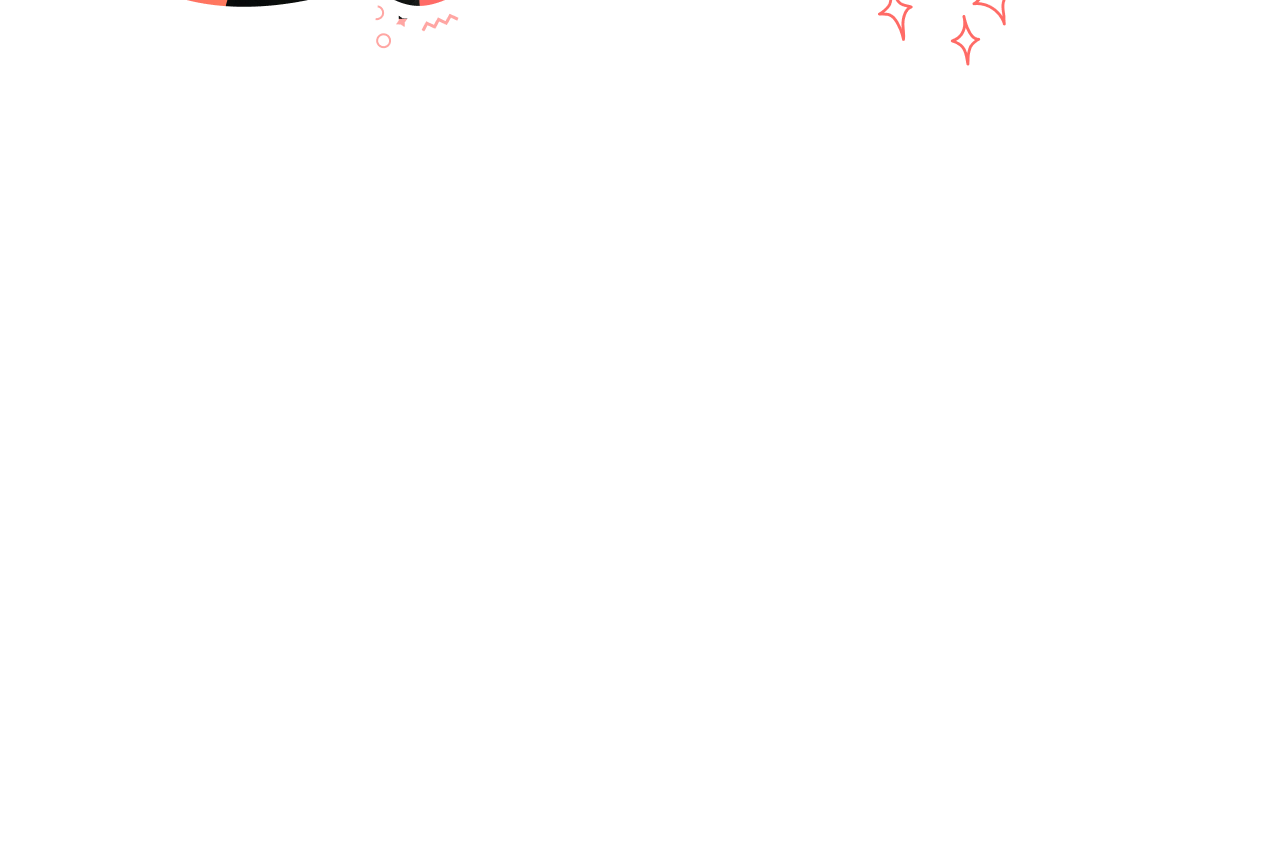
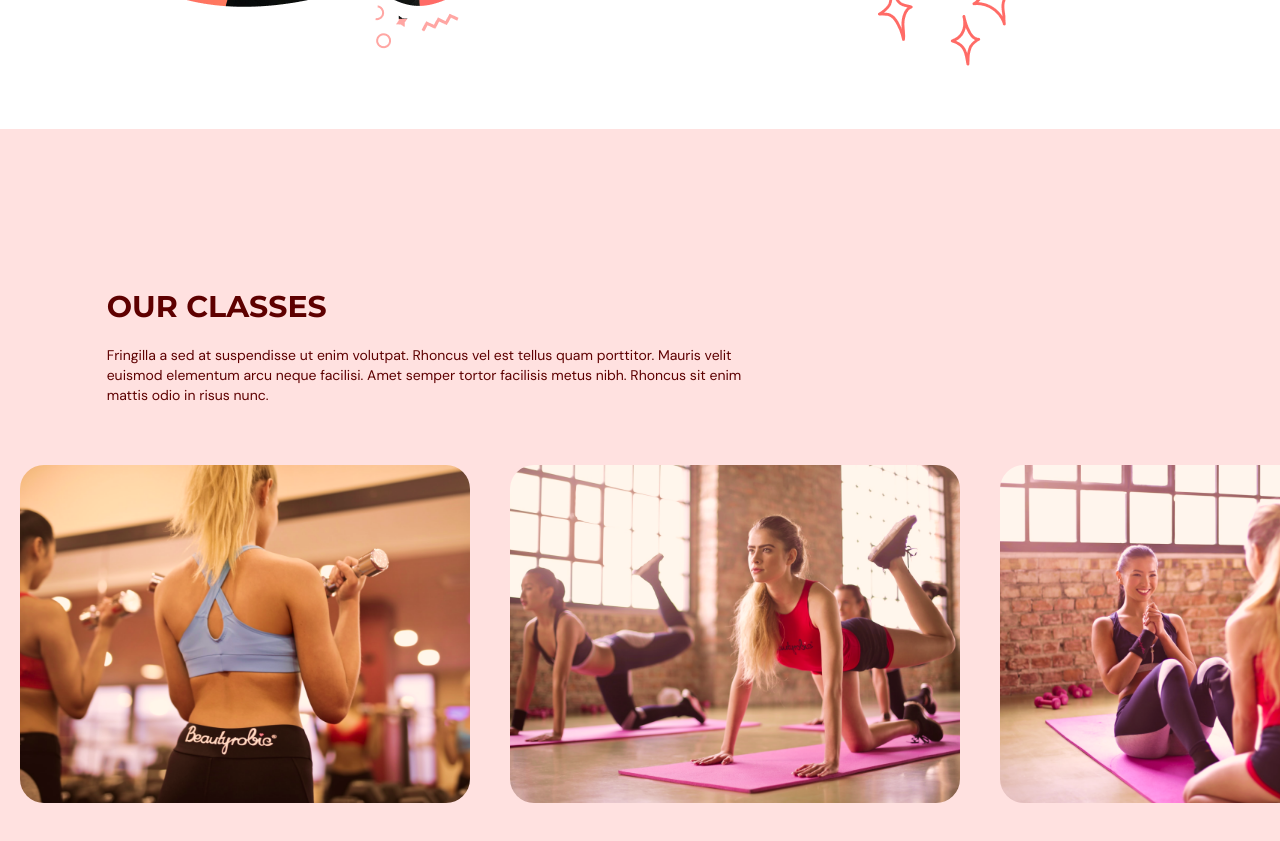
Before and after one commit to RukshanNuwan/fitness_app, a React (Vite) app: page / in a window 1280 px wide. Shown: the part 1980-2821 px from the top of the page. Before the commit the page ends 2109 px from the top, so only its background shows below. Built offline with nearby package versions, Linux system fonts and the light colour scheme.

Commit message:
completed our class component

```diff
--- a/src/App.tsx
+++ b/src/App.tsx
@@ -4,6 +4,7 @@
 import {SelectedPage} from "@/shared/types";
 import Home from "@/components/home";
 import Benefits from "@/components/benefits";
+import OurClasses from "@/components/ourClasses";
 
 const App = () => {
   const [selectedPage, setSelectedPage] = useState<SelectedPage>(SelectedPage.Home);
@@ -34,6 +35,7 @@
 
       <Home setSelectedPage={setSelectedPage}/>
       <Benefits setSelectedPage={setSelectedPage}/>
+      <OurClasses setSelectedPage={setSelectedPage}/>
     </div>
   )
 }
--- /dev/null
+++ b/src/components/ourClasses/Class.tsx
@@ -0,0 +1,22 @@
+import {ClassType} from "@/shared/types";
+
+interface Props {
+  item: ClassType;
+}
+
+const Class = ({item}: Props) => {
+  const overlayStyles = `p-5 absolute z-30 flex h-[380px] w-[450px] flex-col items-center justify-center whitespace-normal bg-primary-500 text-center text-white opacity-0 transition duration-500 hover:opacity-90 rounded-3xl`;
+
+  return (
+    <li className='relative mx-5 inline-block h-[380px] w-[450px]'>
+      <div className={overlayStyles}>
+        <p className='text-2xl'>{item.name}</p>
+        <p className='mt-5 text-sm'>{item.description}</p>
+      </div>
+
+      <img src={item.image} alt={`${item.image}`} className='rounded-3xl'/>
+    </li>
+  );
+}
+
+export default Class;
--- /dev/null
+++ b/src/components/ourClasses/index.tsx
@@ -0,0 +1,86 @@
+import {motion} from "framer-motion";
+
+import {ClassType, SelectedPage} from "@/shared/types";
+import HeadingText from "@/shared/HeadingText";
+import Class from "@/components/ourClasses/Class";
+import image1 from '@/assets/image1.png';
+import image2 from '@/assets/image2.png';
+import image3 from '@/assets/image3.png';
+import image4 from '@/assets/image4.png';
+import image5 from '@/assets/image5.png';
+import image6 from '@/assets/image6.png';
+
+const classes: Array<ClassType> = [
+  {
+    name: 'Weight Training Classes',
+    description: 'Lorem ipsum dolor sit amet, consectetur adipiscing elit, sed do eiusmod tempor incididunt ut labore et dolore magna aliqua. Ut enim ad minim veniam, quis nostrud exercitation ullamco laboris nisi ut aliquip ex ea commodo consequat.',
+    image: image1
+  },
+  {
+    name: 'Yoga Classes',
+    image: image2
+  },
+  {
+    name: 'Ab Core Classes',
+    description: 'Lorem ipsum dolor sit amet, consectetur adipiscing elit, sed do eiusmod tempor incididunt ut labore et dolore magna aliqua. Ut enim ad minim veniam, quis nostrud exercitation ullamco laboris nisi ut aliquip ex ea commodo consequat.',
+    image: image3
+  },
+  {
+    name: 'Adventure Classes',
+    description: 'Lorem ipsum dolor sit amet, consectetur adipiscing elit, sed do eiusmod tempor incididunt ut labore et dolore magna aliqua. Ut enim ad minim veniam, quis nostrud exercitation ullamco laboris nisi ut aliquip ex ea commodo consequat.',
+    image: image4
+  },
+  {
+    name: 'Fitness Classes',
+    image: image5
+  },
+  {
+    name: 'Training Classes',
+    description: 'Lorem ipsum dolor sit amet, consectetur adipiscing elit, sed do eiusmod tempor incididunt ut labore et dolore magna aliqua. Ut enim ad minim veniam, quis nostrud exercitation ullamco laboris nisi ut aliquip ex ea commodo consequat.',
+    image: image6
+  },
+]
+
+interface Props {
+  setSelectedPage: (value: SelectedPage) => void;
+}
+
+const OurClasses = ({setSelectedPage}: Props) => {
+  return (
+    <section className='w-full bg-primary-100 py-40' id='ourclasses'>
+      <motion.div onViewportEnter={() => setSelectedPage(SelectedPage.OurClasses)}>
+        <motion.div
+          className='mx-auto w-5/6'
+          initial='hidden'
+          whileInView='visible'
+          viewport={{once: true, amount: 0.5}}
+          transition={{duration: 0.5}}
+          variants={{
+            hidden: {opacity: 0, x: -50},
+            visible: {opacity: 1, x: 0}
+          }}
+        >
+          <div className='md:w-3/5'>
+            <HeadingText>Our Classes</HeadingText>
+            <p className='py-5 text-sm'>
+              Fringilla a sed at suspendisse ut enim volutpat. Rhoncus vel est
+              tellus quam porttitor. Mauris velit euismod elementum arcu neque
+              facilisi. Amet semper tortor facilisis metus nibh. Rhoncus sit
+              enim mattis odio in risus nunc.
+            </p>
+          </div>
+        </motion.div>
+
+        <div className='mt-10 h-[353px] w-full overflow-x-auto overflow-y-hidden'>
+          <ul className='w-[2800px] whitespace-nowrap'>
+            {classes.map((item: ClassType, index: number) => (
+              <Class key={`${item.name}-${index}`} item={item}/>
+            ))}
+          </ul>
+        </div>
+      </motion.div>
+    </section>
+  );
+}
+
+export default OurClasses;
--- a/src/shared/types.ts
+++ b/src/shared/types.ts
@@ -10,3 +10,9 @@
   title: string;
   description: string;
 }
+
+export interface ClassType {
+  name: string;
+  description?: string;
+  image: string;
+}
```
